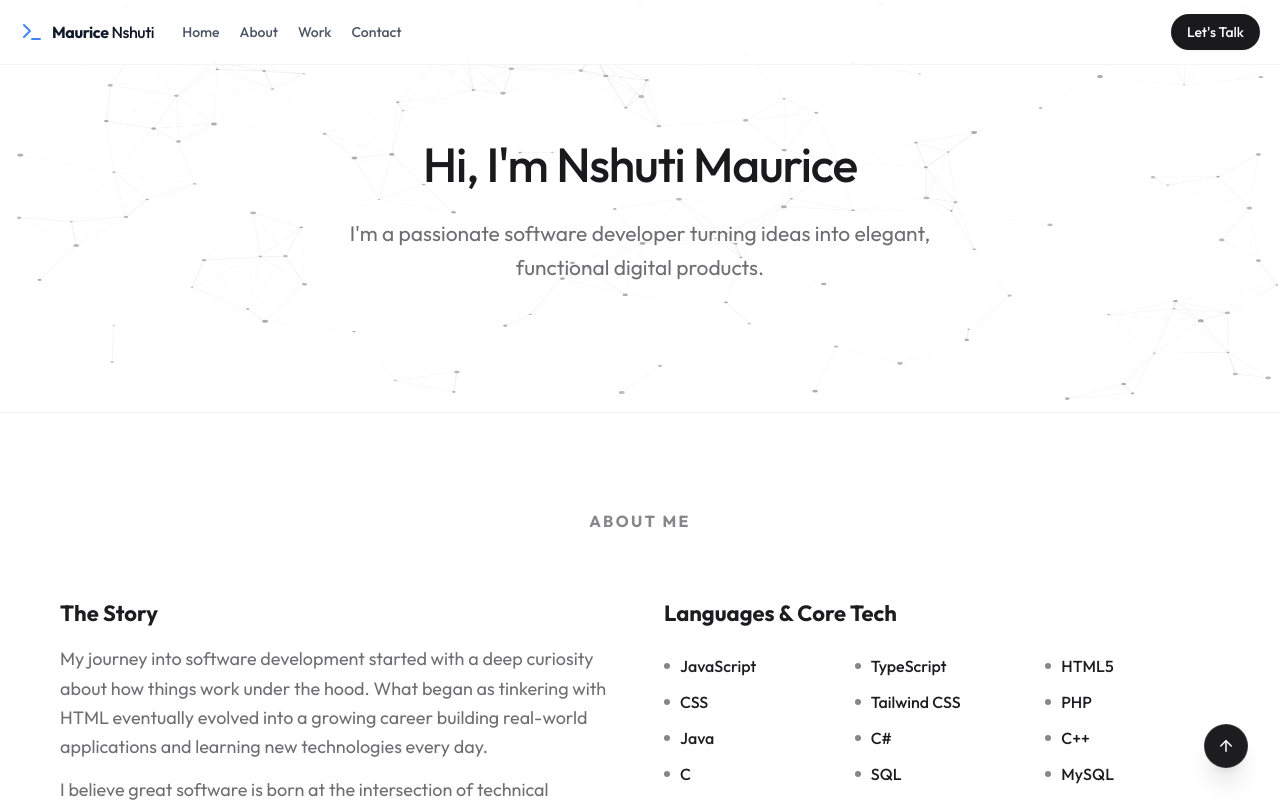
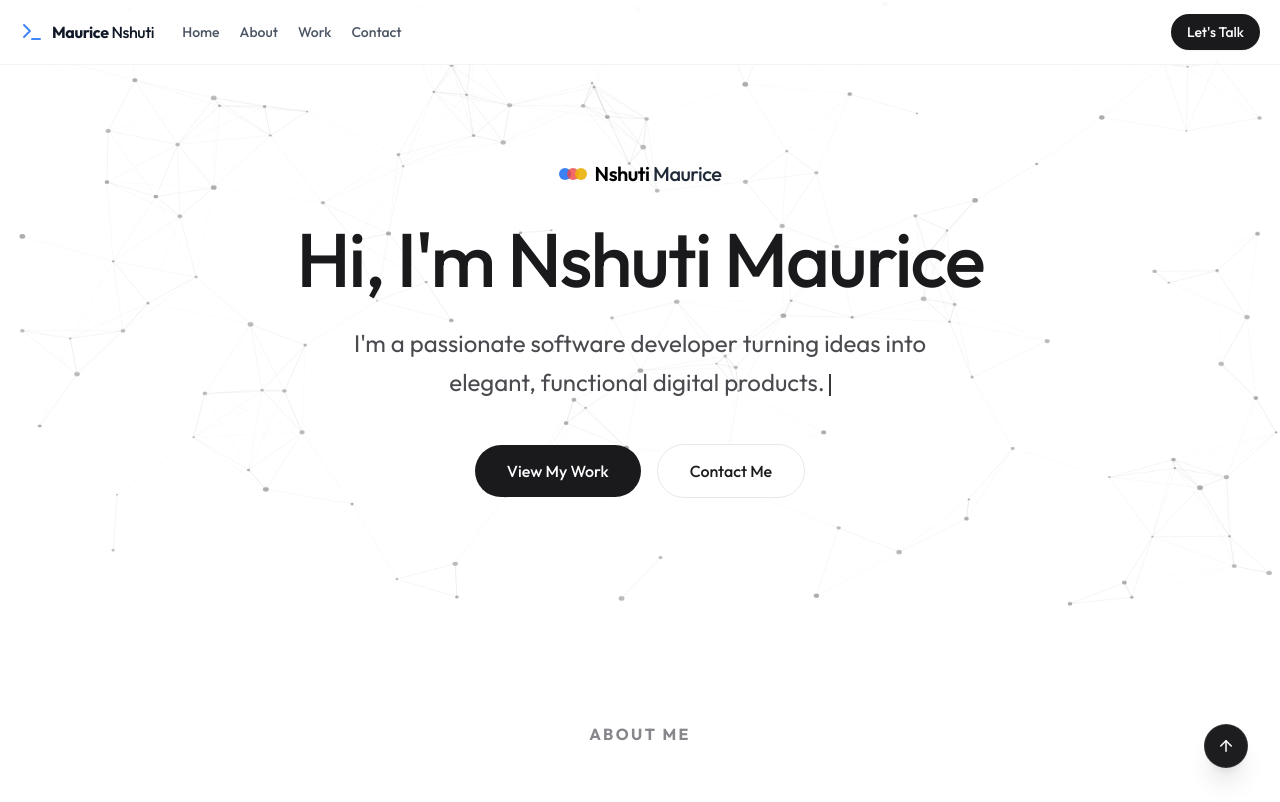
Before and after one commit to mourice-dev/my-portfolio, a React (Vite) app: page / in a window 1280 px wide. Shown: the top 802 px of the page. Built offline with nearby package versions, Linux system fonts and the light colour scheme.

Commit message:
feat: Add Antigravity style typing animation to hero section

```diff
--- a/src/components/About.tsx
+++ b/src/components/About.tsx
@@ -6,6 +6,50 @@ const languages = [
   'PHP', 'Java', 'C#', 'C++', 'C', 'SQL', 'MySQL', 'Oracle',
   'Bash', 'React', 'Express', 'Node.js'
 ]
+
+const Typewriter = ({ text, delay = 0, speed = 50, className = "" }: { text: string, delay?: number, speed?: number, className?: string }) => {
+  const [displayedText, setDisplayedText] = useState('');
+  const [showCursor, setShowCursor] = useState(false);
+
+  useEffect(() => {
+    let timeout: ReturnType<typeof setTimeout>;
+    let interval: ReturnType<typeof setInterval>;
+
+    if (delay > 0) {
+      timeout = setTimeout(() => {
+        setShowCursor(true);
+        startTyping();
+      }, delay);
+    } else {
+      setShowCursor(true);
+      startTyping();
+    }
+
+    function startTyping() {
+      let i = 0;
+      interval = setInterval(() => {
+        setDisplayedText(text.slice(0, i + 1));
+        i++;
+        if (i >= text.length) {
+          clearInterval(interval);
+          setTimeout(() => setShowCursor(false), 2000); // hide cursor after a while
+        }
+      }, speed);
+    }
+
+    return () => {
+      clearTimeout(timeout);
+      clearInterval(interval);
+    };
+  }, [text, delay, speed]);
+
+  return (
+    <span className={className}>
+      {displayedText}
+      <span className={`inline-block w-[2px] bg-black ml-1 h-[0.9em] align-middle ${showCursor ? 'animate-pulse' : 'hidden'}`}></span>
+    </span>
+  );
+};
 
 export default function About() {
   const ref = useRef<HTMLDivElement>(null)
@@ -23,23 +67,38 @@ export default function About() {
   return (
     <>
       {/* Home Area with Background */}
-      <section id="home" className="relative py-32 overflow-hidden border-b border-black/5 bg-white">
+      <section id="home" className="relative pt-40 pb-32 overflow-hidden bg-white">
         <ParticleBackground />
 
-        <div className="relative z-10 max-w-[1200px] mx-auto px-5">
-          <div className="text-center">
-            <h2
-              className="text-[32px] md:text-[40px] lg:text-[48px] font-medium text-[#1a1a1c] tracking-tight mb-4 animate-fade-in-up"
-              style={{ animationDelay: '300ms', animationFillMode: 'both' }}
-            >
-              Hi, I'm Nshuti Maurice
-            </h2>
-            <p
-              className="text-[19px] md:text-[21px] text-[#6e6e73] max-w-[640px] mx-auto leading-relaxed animate-fade-in-up"
-              style={{ animationDelay: '600ms', animationFillMode: 'both' }}
-            >
-              I'm a passionate software developer turning ideas into elegant, functional digital products.
-            </p>
+        <div className="relative z-10 max-w-[1000px] mx-auto px-5 text-center flex flex-col items-center">
+
+          {/* Logo / Badge Area */}
+          <div className="mb-8 flex items-center justify-center gap-2 animate-fade-in-up" style={{ animationDelay: '200ms', animationFillMode: 'both' }}>
+            <div className="flex -space-x-1">
+              <span className="w-3 h-3 rounded-full bg-blue-500 block"></span>
+              <span className="w-3 h-3 rounded-full bg-red-500 block opacity-80"></span>
+              <span className="w-3 h-3 rounded-full bg-yellow-500 block opacity-90"></span>
+            </div>
+            <span className="text-xl font-medium tracking-tight text-gray-800">
+              <span className="font-semibold text-black">Nshuti</span> Maurice
+            </span>
+          </div>
+
+          <h1 className="text-[40px] md:text-[64px] lg:text-[76px] font-medium text-[#1a1a1c] tracking-tight leading-[1.05] mb-6 max-w-[900px]">
+            <Typewriter text="Hi, I'm Nshuti Maurice" speed={60} delay={400} />
+          </h1>
+
+          <p className="text-[20px] md:text-[24px] text-[#4a4a4f] max-w-[640px] mx-auto leading-relaxed mb-12 h-[72px]">
+            <Typewriter text="I'm a passionate software developer turning ideas into elegant, functional digital products." speed={40} delay={2000} />
+          </p>
+
+          <div className="flex flex-col sm:flex-row items-center justify-center gap-4 animate-fade-in-up" style={{ animationDelay: '4800ms', animationFillMode: 'both' }}>
+            <button className="bg-[#1a1a1c] hover:bg-black text-white px-8 py-3.5 rounded-full font-medium flex items-center gap-2 transition-colors w-full sm:w-auto justify-center">
+              View My Work
+            </button>
+            <button className="bg-white border border-gray-200 text-[#1a1a1c] px-8 py-3.5 rounded-full font-medium hover:bg-gray-50 transition-colors w-full sm:w-auto justify-center">
+              Contact Me
+            </button>
           </div>
         </div>
       </section>
```
